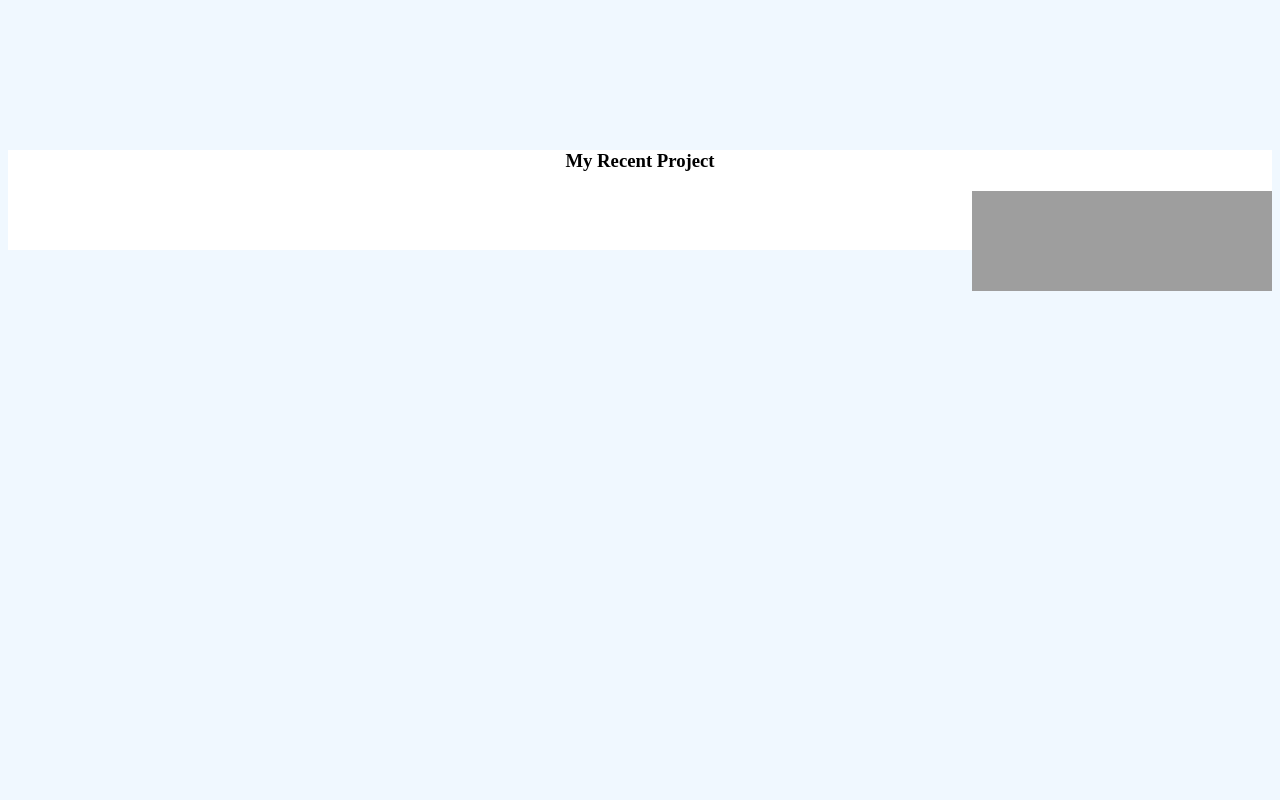
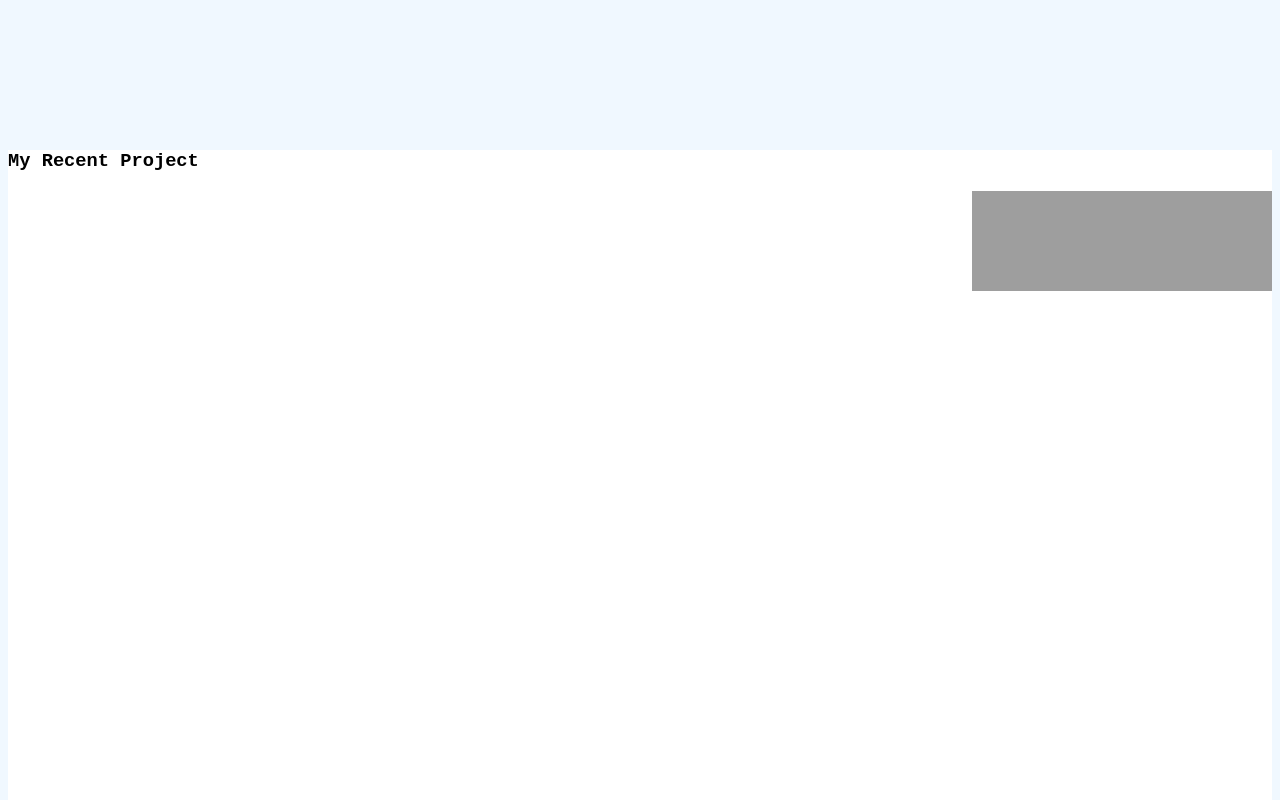
Before and after one commit to Preshl/codevixens, a plain HTML site: page card assignment/index.html in a window 1280 px wide. Shown: the top 800 px of the page. Drawn offline with Linux system fonts and the light colour scheme; grey boxes are pictures that could not be loaded.

Commit message:
1 file modified

```diff
--- a/card assignment/style.css
+++ b/card assignment/style.css
@@ -3,7 +3,7 @@ body {
 }
 div {
   background-color: white;
-  height: 100px;
+  height: 800px;
   align: center;
   margin-top: 150px;
 }
@@ -13,7 +13,10 @@ img {
   width: 100px;
   align: center;
   float: inline-end;
+  flex: content;
+  box-flex: center;
 }
 h3 {
-  text-align: center;
+  text-align: left;
+  font-family: 'Courier New', Courier, monospace;
 }
```
